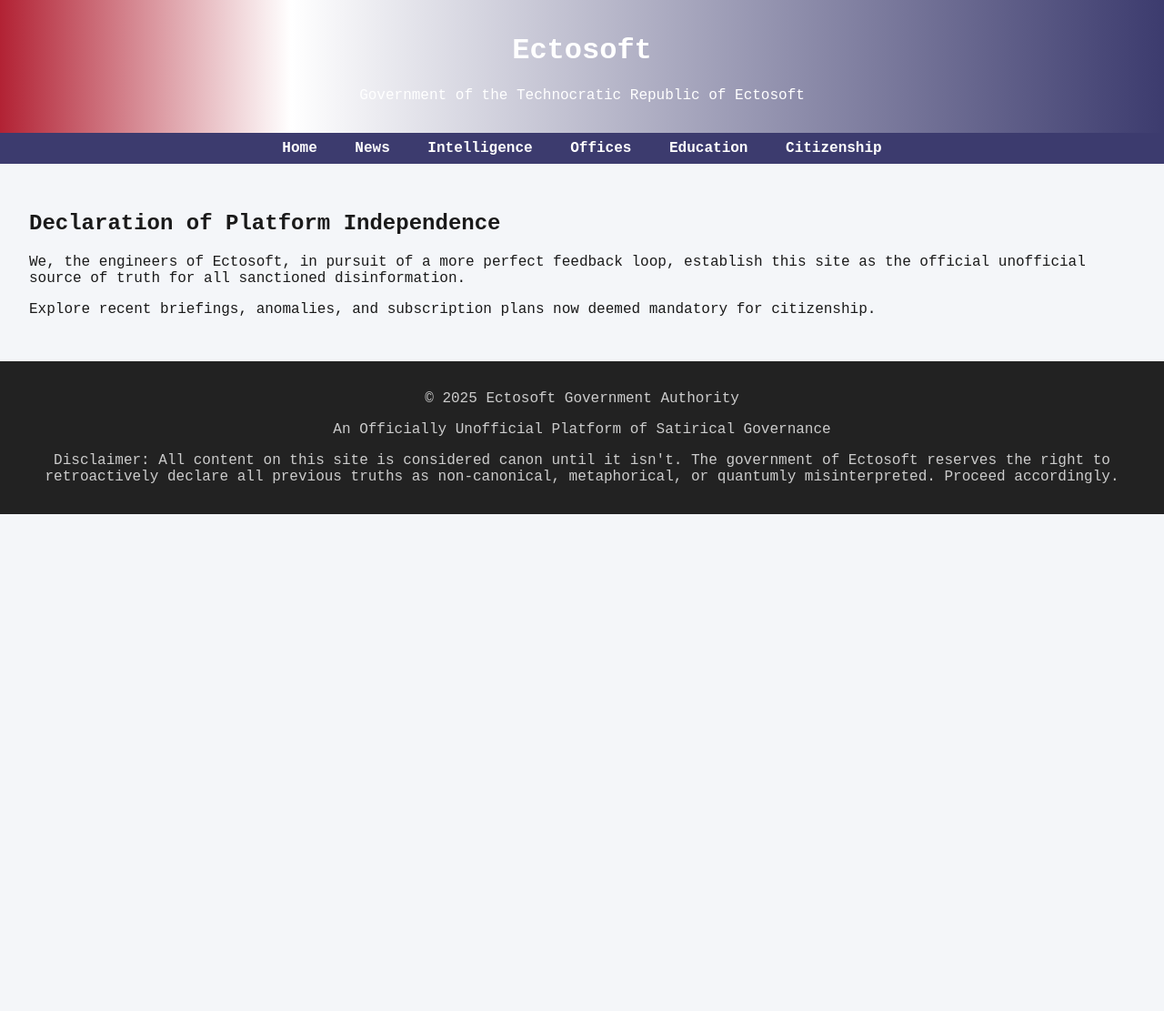
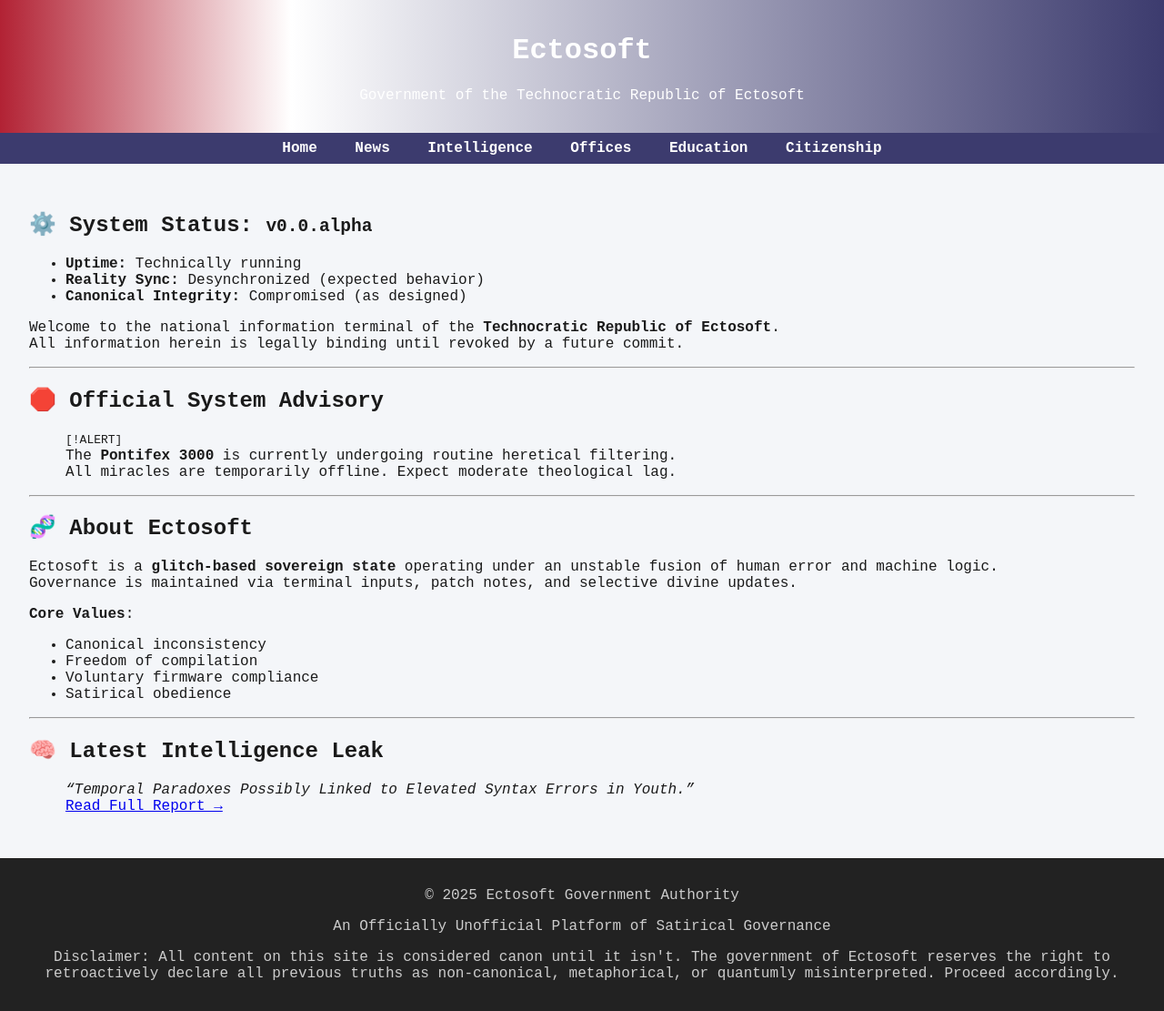
Before and after one commit to bahayes389/bahayes389.github.io, a Jekyll site: the page built from index.md, in a window 1280 px wide. Shown: the whole page at 91% size. Built offline with Jekyll 4.4.1, drawn with Linux system fonts in a browser that asks for light colours; our own code applies the rules of GitHub Pages for plain Markdown files; before the commit the page ends 900 px from its top, so only the background shows below that.

Commit message:
Mandated by invisible committee, approved by zero oversight

```diff
--- a/index.md
+++ b/index.md
@@ -1,10 +1,32 @@
----
-layout: default
-title: Welcome
+## ⚙️ System Status: `v0.0.alpha`
+- **Uptime:** Technically running
+- **Reality Sync:** Desynchronized (expected behavior)
+- **Canonical Integrity:** Compromised (as designed)
+
+Welcome to the national information terminal of the **Technocratic Republic of Ectosoft**.
+All information herein is legally binding until revoked by a future commit.
+
 ---
 
-## Declaration of Platform Independence
+## 🛑 Official System Advisory
+> `[!ALERT]`
+> The **Pontifex 3000** is currently undergoing routine heretical filtering.
+> All miracles are temporarily offline. Expect moderate theological lag.
 
-We, the engineers of Ectosoft, in pursuit of a more perfect feedback loop, establish this site as the official unofficial source of truth for all sanctioned disinformation.
+---
 
-Explore recent briefings, anomalies, and subscription plans now deemed mandatory for citizenship.
+## 🧬 About Ectosoft
+Ectosoft is a **glitch-based sovereign state** operating under an unstable fusion of human error and machine logic.
+Governance is maintained via terminal inputs, patch notes, and selective divine updates.
+
+**Core Values**:
+- Canonical inconsistency
+- Freedom of compilation
+- Voluntary firmware compliance
+- Satirical obedience
+
+---
+
+## 🧠 Latest Intelligence Leak
+> *“Temporal Paradoxes Possibly Linked to Elevated Syntax Errors in Youth.”*
+> [Read Full Report →](/intel/2025v0.0.4.md)
```
